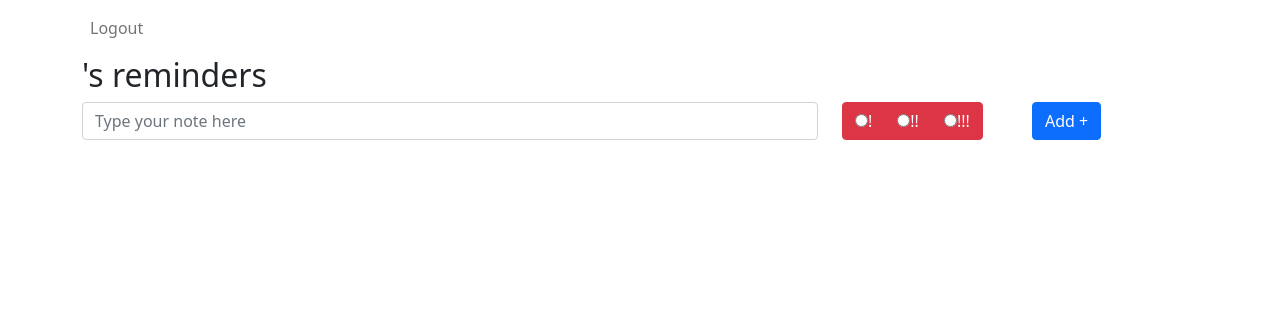
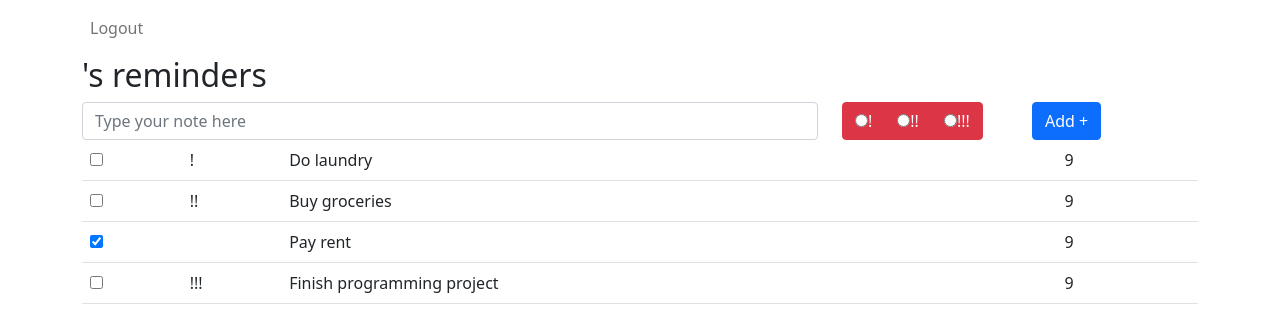
Before and after one commit to robertjhull/to-do-list, a React (Create React App) app in the folder client/: page / in a window 1280 px wide. Shown: the top 332 px of the page. Built offline with nearby package versions, Linux system fonts and the light colour scheme.

Commit message:
Add reminder placeholders

```diff
--- a/client/src/components/dashboard/Note.tsx
+++ b/client/src/components/dashboard/Reminder.tsx
@@ -1,55 +1,44 @@
-import react, { useEffect } from 'react'
+import react, { useEffect } from 'react';
+import { Reminder } from "../../interface/Reminder";
 // import LinkSVG from '../public/link.svg'
 // import DeleteSVG from '../public/delete.svg'
 
-interface Props {
-  id: string,
-  finished: boolean,
-  priority: number,
-  content: string,
-  dateAdded: Date,
-  updateNote: () => void,
-  deleteNote: () => void,
-}
-
-export default function Note(props: Props): JSX.Element {
+export default function Note(reminder: Reminder): JSX.Element {
     const contentType = 'application/json'
-    const { id, finished, priority, content, dateAdded, updateNote, deleteNote } = props;
+    const { id, title, date, completed, priority } = reminder;
     const priorityMark = "!".repeat(priority);
 
     // useEffect(() => {
-    //     if (finished) { document.getElementById(id).className = "note-finished" }
+    //     if (completed) { document.getElementById(id).className = "note-completed" }
     //     else { document.getElementById(id).className = "" }
-    // }, [id, finished])
+    // }, [id, completed])
 
     return (
         <tr className="note-row">
-            {/* Checkbox that sets finished status of note */}
-            <td className="td-finished">
-                {finished ?
+            {/* Checkbox that sets completed status of note */}
+            <td className="td-completed">
+                {completed ?
                     <input
                       type="checkbox"
-                      className="finished-input"
-                      name="finished"
-                      onChange={ () => updateNote() }
+                      className="completed-input"
+                      name="completed"
                       checked
                     ></input> :
                     <input
                       type="checkbox"
-                      className="finished-input"
-                      name="finished"
-                      onChange={ () => updateNote() }
+                      className="completed-input"
+                      name="completed"
                     ></input>
                 }
             </td>
             {/* Priority of note */}
             <td className="td-priority">{ priorityMark }</td>
             {/* Note content */}
-            <td className="td-content" id={id}>
-                {content}
+            <td className="td-title" id={id}>
+                {title}
             </td>
             {/* Date added in format MM/DD/YYYY */}
-            <td className="td-date">{dateAdded}</td>
+            <td className="td-date">{date.getDate()}</td>
             {/* Delete button */}
             <td className="td-delete">
                 {/* <DeleteSVG
--- /dev/null
+++ b/client/src/components/dashboard/ReminderList.tsx
@@ -0,0 +1,15 @@
+import { Table } from "react-bootstrap";
+import Reminder from "../dashboard/Reminder";
+import { Reminder as IReminder } from "../../interface/Reminder";
+
+export default function ReminderList(reminders: IReminder[]): JSX.Element {
+  return (
+    <Table>
+      <tbody>
+        {reminders && Object.values(reminders).map((reminder, idx) => {
+          return <Reminder key={idx} {...reminder} />
+        })}
+      </tbody>
+    </Table>
+  )
+}
--- a/client/src/components/forms/ReminderForm.tsx
+++ b/client/src/components/forms/ReminderForm.tsx
@@ -1,9 +1,14 @@
 import { useState, useEffect, FormEvent, ChangeEvent } from 'react'
-import { Button, ButtonGroup, ToggleButton, Col, Form, Row, ToggleButtonGroup } from 'react-bootstrap'
+import { Button, ButtonGroup, ToggleButton, Col, Form, Row } from 'react-bootstrap'
 // import { useRouter } from 'next/router'
 
 interface Props {
   userId: string;
+}
+
+interface Radio {
+  name: string;
+  value: number;
 }
 
 export default function ReminderForm({ userId }: Props): JSX.Element {
@@ -12,7 +17,7 @@ export default function ReminderForm({ userId }: Props): JSX.Element {
   const [form, setForm] = useState({
     user_id: userId,
     content: "",
-    priority: "0",
+    priority: 0,
     date_added: "",
     finished: false
   })
@@ -21,11 +26,11 @@ export default function ReminderForm({ userId }: Props): JSX.Element {
     setForm({
       ...form,
       content: "",
-      priority: ""
+      priority: 0
     })
   }
 
-  const setPriority = (value: string) => {
+  const setPriority = (value: number) => {
     setForm({
       ...form,
       priority: value
@@ -83,6 +88,12 @@ export default function ReminderForm({ userId }: Props): JSX.Element {
     handleDate()
   }, [])
 
+  const radios = [
+    { name: '!', value: 1 },
+    { name: '!!', value: 2 },
+    { name: '!!!', value: 3 },
+  ];
+
   return (
     <Form onSubmit={handleSubmit}>
       <Row>
@@ -100,17 +111,22 @@ export default function ReminderForm({ userId }: Props): JSX.Element {
               />
           </Col>
           <Col lg={2}>
-          <ToggleButtonGroup type="radio" name="priority" onChange={setPriority}>
-            <ToggleButton id="tbg-btn-1" variant="danger" value={1}>
-              !
-            </ToggleButton>
-            <ToggleButton id="tbg-btn-2" variant="danger" value={2}>
-              !!
-            </ToggleButton>
-            <ToggleButton id="tbg-btn-3" variant="danger" value={3}>
-              !!!
-            </ToggleButton>
-          </ToggleButtonGroup>
+            <ButtonGroup>
+              {radios.map((radio: Radio, idx: number): JSX.Element => (
+                <ToggleButton
+                  key={idx}
+                  id={`radio-${idx}`}
+                  type="radio"
+                  variant="danger"
+                  name="radio"
+                  value={radio.value}
+                  checked={form.priority === radio.value}
+                  onChange={(e) => setPriority(Number(e.currentTarget.value))}
+                >
+                  {radio.name}
+                </ToggleButton>
+              ))}
+            </ButtonGroup>
           </Col>
           <Col lg={2}>
             <Button variant="primary" type="submit">Add +</Button>
--- /dev/null
+++ b/client/src/interface/Reminder.ts
@@ -0,0 +1,7 @@
+export interface Reminder {
+  id: string;
+  title: string;
+  date: Date;
+  completed: boolean;
+  priority: number;
+}
--- a/client/src/pages/Dashboard.tsx
+++ b/client/src/pages/Dashboard.tsx
@@ -1,14 +1,23 @@
 import ReminderForm from "../components/forms/ReminderForm";
 import Navigation from "../components/dashboard/Navigation";
 import { Col, Container } from "react-bootstrap";
+import ReminderList from "../components/dashboard/ReminderList";
 
 export default function Dashboard(): JSX.Element {
+  const reminders = [
+    { id: "id1", title: "Do laundry", date: new Date(), completed: false, priority: 1 },
+    { id: "id2", title: "Buy groceries", date: new Date(), completed: false, priority: 2 },
+    { id: "id3", title: "Pay rent", date: new Date(), completed: true, priority: 0 },
+    { id: "id4", title: "Finish programming project", date: new Date(), completed: false, priority: 3 }
+  ];
+
   return (
     <Container>
       <Navigation />
       <Col>
         <h2>{''}'s reminders</h2>
-        <ReminderForm userId={'userId'}/>
+        <ReminderForm userId={'userId'} />
+        <ReminderList {...reminders}/>
       </Col>
     </Container>
   )
```
Also changed, not shown: 1 other file (tests, documents, lock files or other folders).
